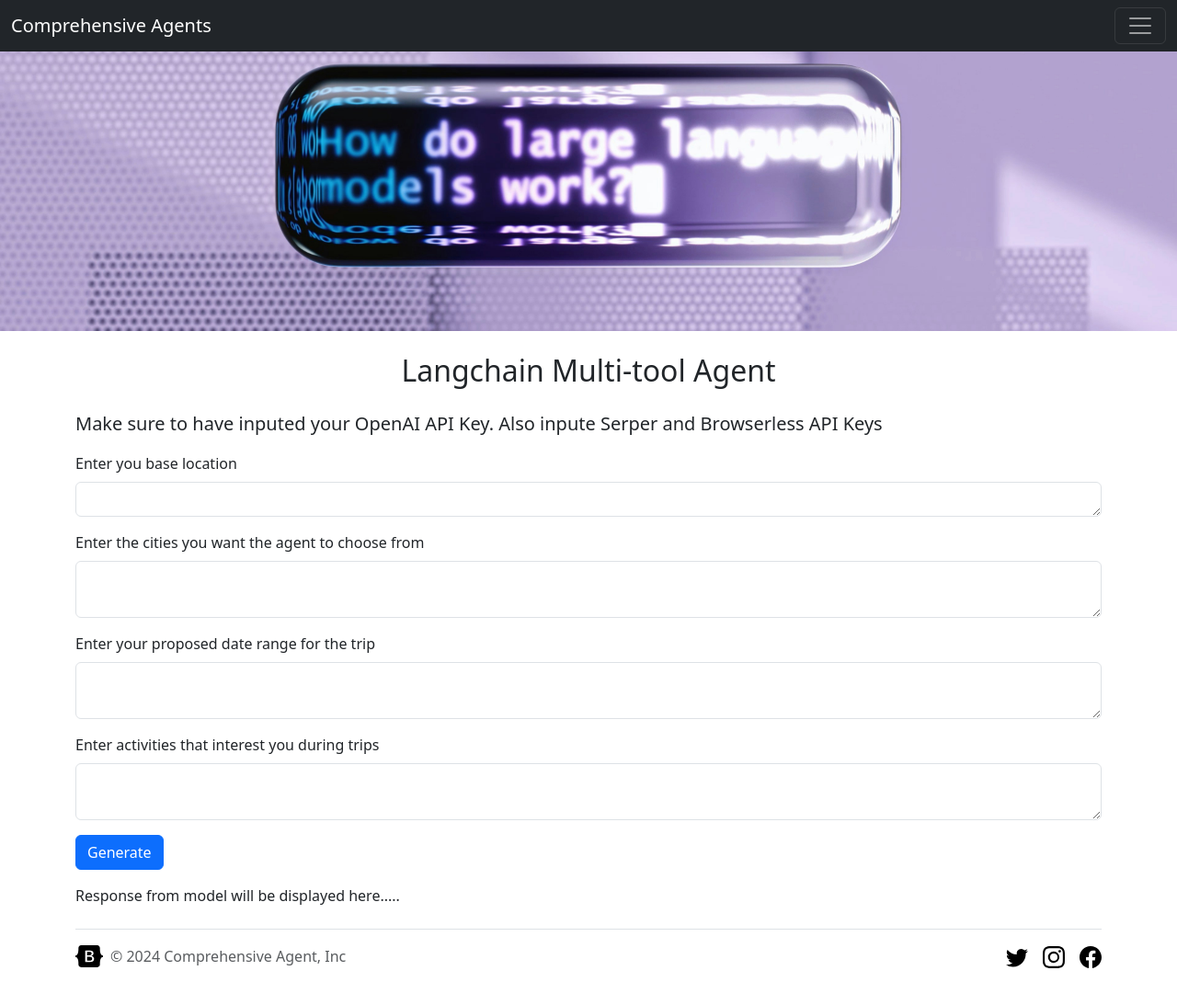
After one commit to henrii1/Full_Agent_build, a Flask app: template templates/langchain.html in a window 1280 px wide. The commit adds this page. Shown: the whole page at 92% size. Run offline with Flask 3, Linux system fonts and the light colour scheme; the template is opened without the code that fills it, so the values that code supplies are empty.

Commit message:
update to code base

```diff
--- a/templates/bootstrap.html
+++ b/templates/bootstrap.html
@@ -2,3 +2,4 @@
 <meta name="viewport" content="width=device-width, initial-scale=1">
 
 <link href="https://cdn.jsdelivr.net/npm/bootstrap@5.3.3/dist/css/bootstrap.min.css" rel="stylesheet" integrity="sha384-QWTKZyjpPEjISv5WaRU9OFeRpok6YctnYmDr5pNlyT2bRjXh0JMhjY6hW+ALEwIH" crossorigin="anonymous">
+<script src="https://cdn.jsdelivr.net/npm/bootstrap@5.3.3/dist/js/bootstrap.bundle.min.js" integrity="sha384-YvpcrYf0tY3lHB60NNkmXc5s9fDVZLESaAA55NDzOxhy9GkcIdslK1eN7N6jIeHz" crossorigin="anonymous"></script>
--- /dev/null
+++ b/templates/langchain.html
@@ -0,0 +1,49 @@
+<!DOCTYPE html>
+<html lang="en">
+    <head>
+        <title>Langchain Agent</title>
+        {% include 'bootstrap.html' %}
+    </head>
+    <body>
+        {% include 'nav.html' %}
+        {% include 'img.html' %}
+        <div class="container">
+            <h2 class="text-center mt-2 mb-4">
+                Langchain Multi-tool Agent
+            </h2>
+            <p class="lead">Make sure to have inputed your OpenAI API Key. Also inpute Serper and Browserless API Keys</p>
+            <form action="/agents/crewai" method="post">
+                <div class="mb-3">
+                    <label for="exampleFormControlTextarea1" class="form-label">Enter you base location</label>
+                    <textarea class="form-control" required name="location" id="exampleFormControlTextarea1" rows="1"></textarea>
+                  </div>
+
+                  <div class="mb-3">
+                    <label for="exampleFormControlTextarea1" class="form-label">Enter the cities you want the agent to choose from</label>
+                    <textarea class="form-control" required name="cities" id="exampleFormControlTextarea1" rows="2"></textarea>
+                  </div>
+
+                  <div class="mb-3">
+                    <label for="exampleFormControlTextarea1" class="form-label">Enter your proposed date range for the trip</label>
+                    <textarea class="form-control" required name="date_range" id="exampleFormControlTextarea1" rows="2"></textarea>
+                  </div>
+
+                  <div class="mb-3">
+                    <label for="exampleFormControlTextarea1" class="form-label">Enter activities that interest you during trips</label>
+                    <textarea class="form-control" required name="interests" id="exampleFormControlTextarea1" rows="2"></textarea>
+                  </div>
+                  <div>
+                    <button type="submit" class="btn btn-primary mb-3">Generate</button>
+                  </div>
+            </form>
+
+            <p>Response from model will be displayed here.....</p>
+
+        </div>
+        {% include 'footer.html' %}
+     </div>
+     <script src="https://cdn.jsdelivr.net/npm/@popperjs/core@2.11.8/dist/umd/popper.min.js" integrity="sha384-I7E8VVD/ismYTF4hNIPjVp/Zjvgyol6VFvRkX/vR+Vc4jQkC+hVqc2pM8ODewa9r" crossorigin="anonymous"></script>
+     <script src="https://cdn.jsdelivr.net/npm/bootstrap@5.3.3/dist/js/bootstrap.min.js" integrity="sha384-0pUGZvbkm6XF6gxjEnlmuGrJXVbNuzT9qBBavbLwCsOGabYfZo0T0to5eqruptLy" crossorigin="anonymous"></script>
+     <script src="https://cdn.jsdelivr.net/npm/bootstrap@5.3.3/dist/js/bootstrap.bundle.min.js" integrity="sha384-YvpcrYf0tY3lHB60NNkmXc5s9fDVZLESaAA55NDzOxhy9GkcIdslK1eN7N6jIeHz" crossorigin="anonymous"></script>
+ </body>
+</html>
--- a/templates/nav.html
+++ b/templates/nav.html
@@ -1,15 +1,41 @@
-<nav class="navbar bg-dark border-bottom border-body fixed-top" data-bs-theme="dark" >
-    <div class="container-fluid">
-      <a class="navbar-brand" href="/">Agents</a>
-      <button class="navbar-toggler" type="button" data-bs-toggle="collapse" data-bs-target="#navbarNavAltMarkup" aria-controls="navbarNavAltMarkup" aria-expanded="false" aria-label="Toggle navigation">
-        <span class="navbar-toggler-icon"></span>
-      </button>
-      <div class="collapse navbar-collapse" id="navbarNavAltMarkup">
-        <div class="navbar-nav">
-          <a class="nav-link" href="/agents/langchain">Langchain Multi-tool Agent</a>
-          <a class="nav-link" href="/agents/llamaindex">Llama-Index Advanced RAG</a>
-          <a class="nav-link" href="/agents/crewai">CrewAI Trip Planner</a>
-        </div>
+<nav class="navbar navbar-dark bg-dark fixed-top">
+  <div class="container-fluid">
+    <a class="navbar-brand" href="#">Comprehensive Agents</a>
+    <button class="navbar-toggler" type="button" data-bs-toggle="offcanvas" data-bs-target="#offcanvasDarkNavbar" aria-controls="offcanvasDarkNavbar" aria-label="Toggle navigation">
+      <span class="navbar-toggler-icon"></span>
+    </button>
+    <div class="offcanvas offcanvas-end text-bg-dark" tabindex="-1" id="offcanvasDarkNavbar" aria-labelledby="offcanvasDarkNavbarLabel">
+      <div class="offcanvas-header">
+        <h5 class="offcanvas-title" id="offcanvasDarkNavbarLabel"></h5>
+        <button type="button" class="btn-close btn-close-white" data-bs-dismiss="offcanvas" aria-label="Close"></button>
+      </div>
+      <div class="offcanvas-body">
+        <ul class="navbar-nav justify-content-end flex-grow-1 pe-3">
+          <li class="nav-item">
+            <a class="nav-link active" aria-current="page" href="/">Home</a>
+          </li>
+          <li class="nav-item">
+            <a class="nav-link active" aria-current="page" href="/agents/file_api_key">API-Keys and File Upload</a>
+          </li>
+          <li class="nav-item dropdown">
+            <a class="nav-link dropdown-toggle" href="#" role="button" data-bs-toggle="dropdown" aria-expanded="false">
+              Choose an Agent
+            </a>
+            <ul class="dropdown-menu dropdown-menu-dark">
+              <li><a class="dropdown-item" href="/agents/langchain">Langchain Multi-tool Agent</a></li>
+              <li><a class="dropdown-item" href="/agents/llamaindex">Llama-Index Advanced RAG</a></li>
+              <li>
+                <hr class="dropdown-divider">
+              </li>
+              <li><a class="dropdown-item" href="/agents/crewai">CrewAI Trip Planner</a></li>
+            </ul>
+          </li>
+        </ul>
+        <form class="d-flex mt-3" role="search">
+          <input class="form-control me-2" type="search" placeholder="Search" aria-label="Search">
+          <button class="btn btn-success" type="submit">Search</button>
+        </form>
       </div>
     </div>
-  </nav>
+  </div>
+</nav>
```
Also changed, not shown: templates/crewai.html (+31 -0 lines), templates/file_apikey.html (added, +54 -0 lines), templates/home.html (+13 -1 lines), templates/llamaindex.html (+34 -0 lines), templates/crewai_response.html (deleted).
